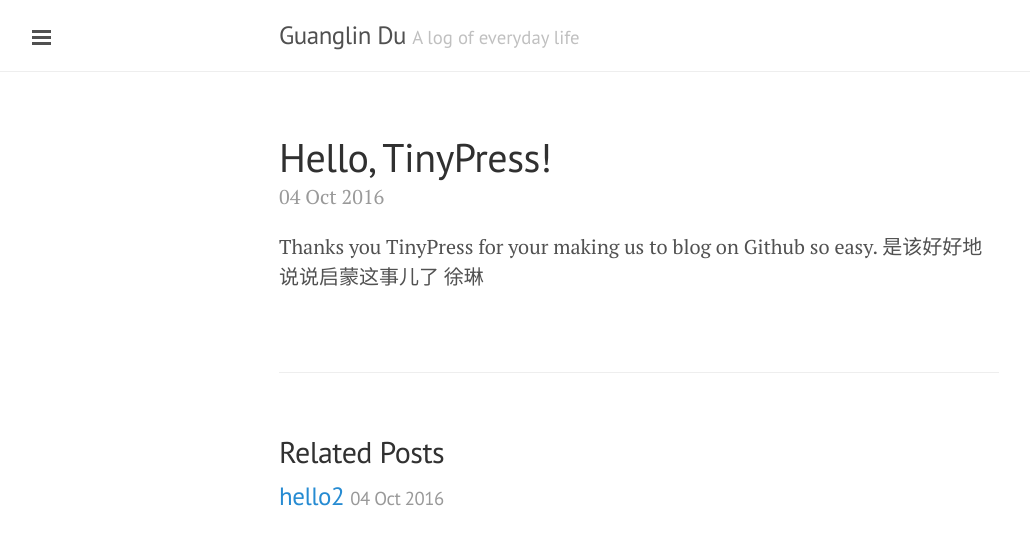
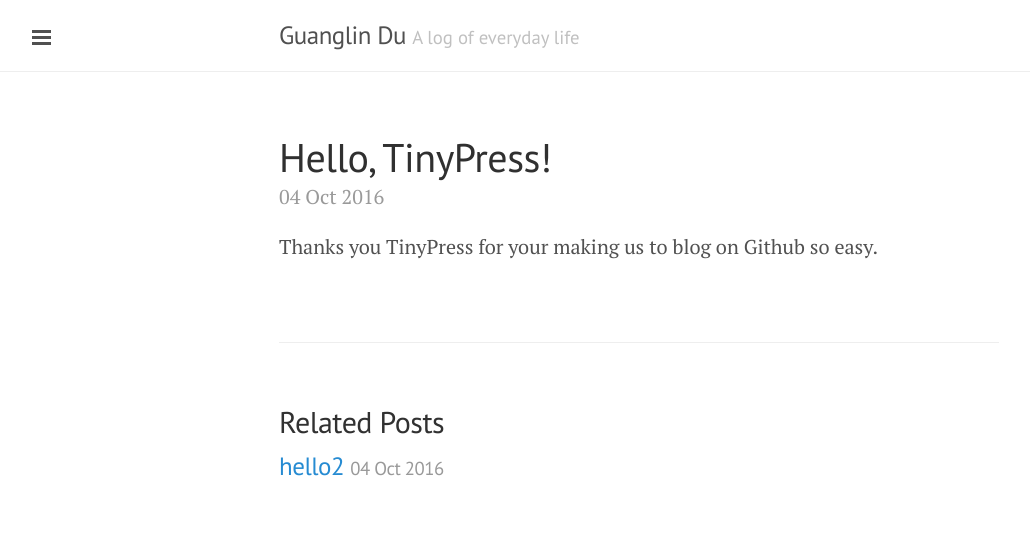
Before and after one commit to GuanglinDu/GuanglinDu.github.io, a Jekyll site: the page built from _posts/2016-10-04-hello-tinypress.markdown, in a window 1280 px wide. Shown: the top 545 px of the page, without its empty margins (1-1031 px from the left). Built offline with Jekyll 4.4.1, drawn with Linux system fonts in a browser that asks for light colours.

Commit message:
Post update: Hello, TinyPress!

```diff
--- a/_posts/2016-10-04-hello-tinypress.markdown
+++ b/_posts/2016-10-04-hello-tinypress.markdown
@@ -4,5 +4,3 @@ title: Hello, TinyPress!
 layout: post
 ---
 Thanks you TinyPress for your making us to blog on Github so easy.
-是该好好地说说启蒙这事儿了
-徐琳
```
